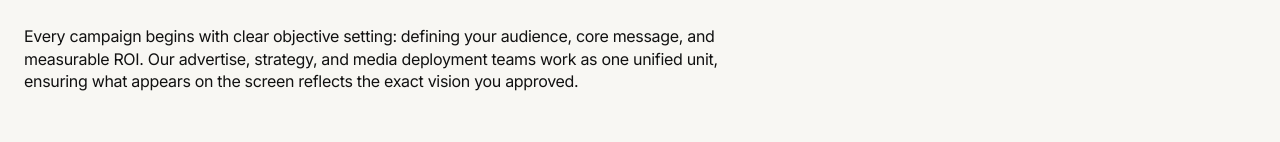
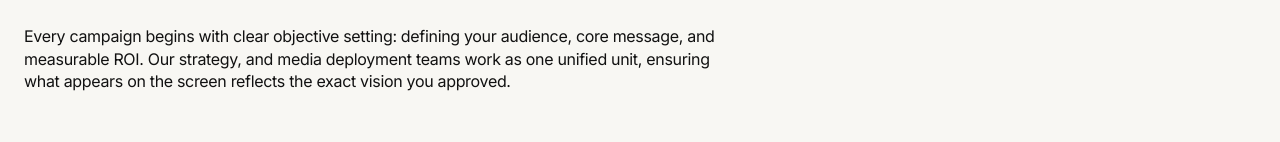
Before and after one commit to 5hivaraj/L-website, a plain HTML site: page about.html in a window 1280 px wide. Shown: the part 1901-2043 px from the top of the page. Drawn offline with Linux system fonts and the light colour scheme.

Commit message:
Remove advertise from about and studio campaign copy.
Co-authored-by: Cursor <cursoragent@cursor.com>

```diff
--- a/about.html
+++ b/about.html
@@ -79,7 +79,7 @@
 </div></section>
 <section><div class="wrap">
   <div class="section-head"><p class="kicker"><i></i> Briefing</p><h2 class="lede">Bold brands. Timeless impact. We create what lasts.</h2></div>
-  <p style="max-width:70ch">Every campaign begins with clear objective setting: defining your audience, core message, and measurable ROI. Our advertise, strategy, and media deployment teams work as one unified unit, ensuring what appears on the screen reflects the exact vision you approved.</p>
+  <p style="max-width:70ch">Every campaign begins with clear objective setting: defining your audience, core message, and measurable ROI. Our strategy, and media deployment teams work as one unified unit, ensuring what appears on the screen reflects the exact vision you approved.</p>
 </div></section>
 </main>
         <footer class="footer">
```
Also changed, not shown: studio.html (+1 -1 lines).
